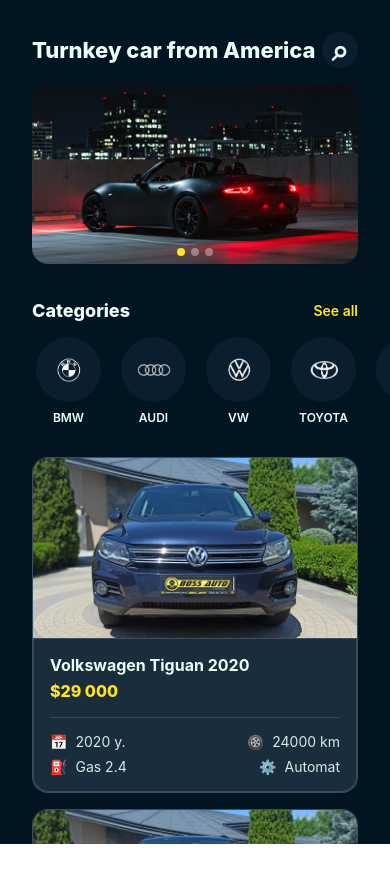
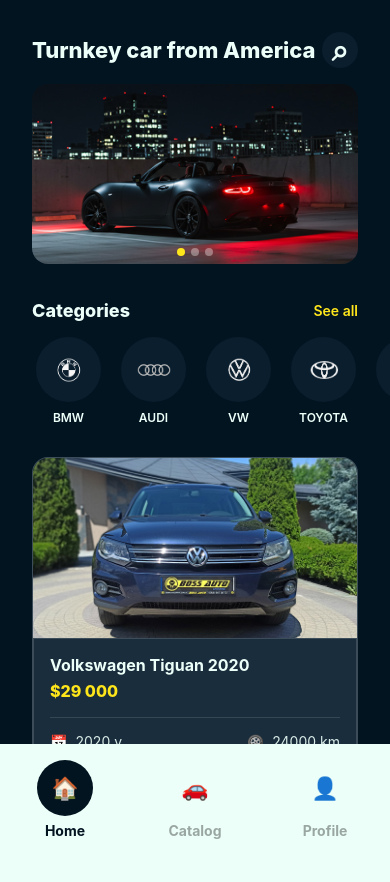
Before and after one commit to vrong617/cross_assignment_3, a React Native app: screen /HomeTab in a window 390 px wide. Before the commit the page ends 844 px from the top, so only its background shows below. Built offline with nearby package versions, Linux system fonts and the light colour scheme.

Commit message:
Add footer

```diff
--- /dev/null
+++ b/src/components/FloatingFooter.tsx
@@ -0,0 +1,71 @@
+import React from 'react';
+import { View, Text, StyleSheet, Pressable, Platform } from 'react-native';
+import { COLORS } from '../constants/colors';
+import { METRICS } from '../constants/metrics';
+
+export type TabKey = 'Home' | 'Catalog' | 'Profile';
+
+type Props = {
+  active: TabKey;
+  onPress: (key: TabKey) => void;
+};
+
+export default function FloatingFooter({ active, onPress }: Props) {
+  return (
+    <View pointerEvents="box-none" style={styles.wrap}>
+      <View style={styles.bar}>
+        {(['Home','Catalog','Profile'] as TabKey[]).map((key) => {
+          const focused = active === key;
+          const emoji = key === 'Home' ? '🏠' : key === 'Catalog' ? '🚗' : '👤';
+
+          return (
+            <Pressable key={key} onPress={() => onPress(key)} style={styles.item}>
+              <View style={[styles.iconWrap, focused && styles.iconWrapActive]}>
+                <Text style={[styles.emoji, focused ? { color: COLORS.yellow } : { color: COLORS.bg }]}>
+                  {emoji}
+                </Text>
+              </View>
+              <Text style={[styles.label, focused ? styles.labelActive : styles.labelInactive]}>
+                {key}
+              </Text>
+            </Pressable>
+          );
+        })}
+      </View>
+    </View>
+  );
+}
+
+const R = 28;
+
+const styles = StyleSheet.create({
+  wrap: {
+    position: 'absolute',
+    left: 0, right: 0, bottom: -40,
+  },
+  bar: {
+    width: '100%',
+    backgroundColor: COLORS.text,
+    flexDirection: 'row',
+    alignItems: 'flex-end',
+    justifyContent: 'space-around',
+    paddingTop: 10,
+    paddingBottom: 45,
+
+    ...Platform.select({
+      ios: { shadowColor: '#000', shadowOpacity: 0.08, shadowRadius: 18, shadowOffset: { width: 0, height: 6 } },
+      android: { elevation: 8 },
+    }),
+  },
+  item: { flex: 1, alignItems: 'center', gap: 6, paddingTop: 6 },
+  iconWrap: {
+    width: R * 2, height: R * 2, borderRadius: R,
+    backgroundColor: 'transparent',
+    alignItems: 'center', justifyContent: 'center',
+  },
+  iconWrapActive: { backgroundColor: COLORS.bg },
+  emoji: { fontSize: 22, fontWeight: '600' },
+  label: { fontSize: 14, fontWeight: '700' },
+  labelActive: { color: COLORS.bg },
+  labelInactive: { color: 'rgba(0,0,0,0.35)' },
+});
--- a/src/screens/HomeScreen.tsx
+++ b/src/screens/HomeScreen.tsx
@@ -6,6 +6,7 @@
 import HeroCarousel from '../components/HeroCarousel';
 import CategoryChips, { Category } from '../components/CategoryChips';
 import CarCard, { Car } from '../components/CarCard';
+import FloatingFooter, { TabKey } from '../components/FloatingFooter';
 
 const hero = [
   { id: '1', src: require('../assets/img/home1.png') },
@@ -44,10 +45,18 @@
   },
 ];
 
-export default function HomeScreen() {
+const FOOTER_SPACE = 110;
+
+export default function HomeScreen({ navigation }: any) {
+  const onTabPress = (key: TabKey) => {
+    // if (key === 'Catalog') navigation?.navigate?.('Catalog');
+    // if (key === 'Profile') navigation?.navigate?.('Profile');
+  };
+
   return (
     <SafeAreaView style={styles.safe}>
       <StatusBar barStyle="light-content" />
+      <View style={{ flex: 1 }}>
         <FlatList
           style={styles.list}
           ListHeaderComponent={
@@ -56,15 +65,19 @@
               <View style={{ paddingHorizontal: METRICS.spacing.lg }}>
                 <HeroCarousel items={hero} />
               </View>
-            <CategoryChips items={categories} onPress={(id) => { /* filter by id */ }} />
+              <CategoryChips items={categories} onPress={(id) => {  }} />
             </View>
           }
           data={cars}
           keyExtractor={(i) => i.id}
-        renderItem={({ item }) => <CarCard item={item} onPress={(id) => { /* open details */ }} />}
-        contentContainerStyle={{ paddingBottom: 24 }}
+          renderItem={({ item }) => (
+            <CarCard item={item} onPress={(id) => {  }} />
+          )}
+          contentContainerStyle={{ paddingBottom: FOOTER_SPACE }}
           showsVerticalScrollIndicator={false}
         />
+        <FloatingFooter active="Home" onPress={onTabPress} />
+      </View>
     </SafeAreaView>
   );
 }
```
Lines whose indentation alone changed are shown as unchanged.
